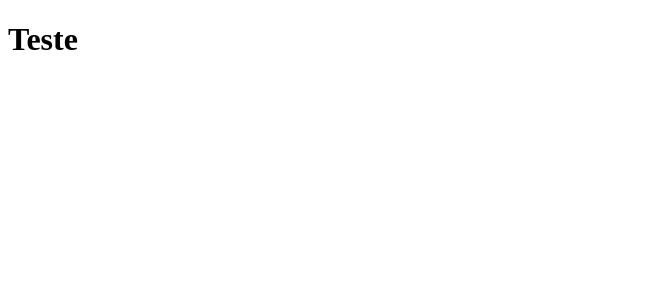
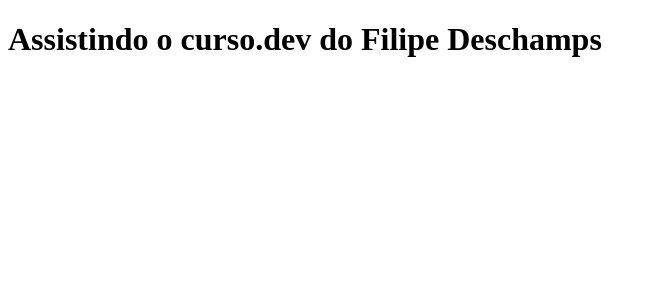
Before and after one commit to jjhonny/clone-tabnews, a Next.js app: page / in a window 1280 px wide. Shown: the top 300 px of the page, without its empty margins (0-657 px from the left). Built offline with nearby package versions, Linux system fonts and the light colour scheme.

Commit message:
adiciona pagina inicial

```diff
--- a/pages/index.js
+++ b/pages/index.js
@@ -1,5 +1,5 @@
 function Home() {
-    return <h1>Teste</h1>
+    return <h1>Assistindo o curso.dev do Filipe Deschamps</h1>
 }
 
 export default Home;
```
